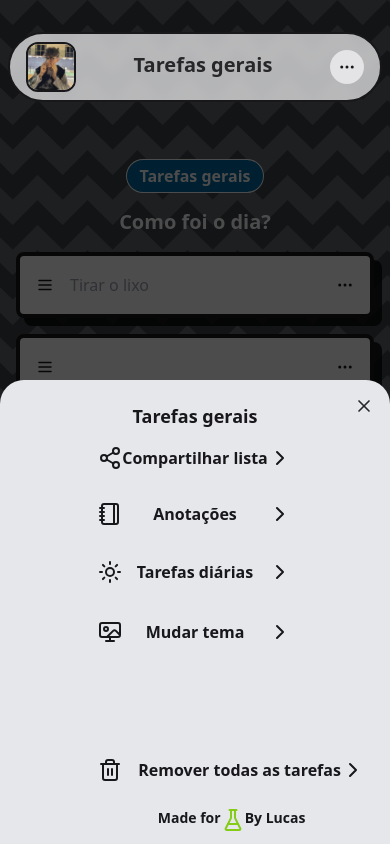
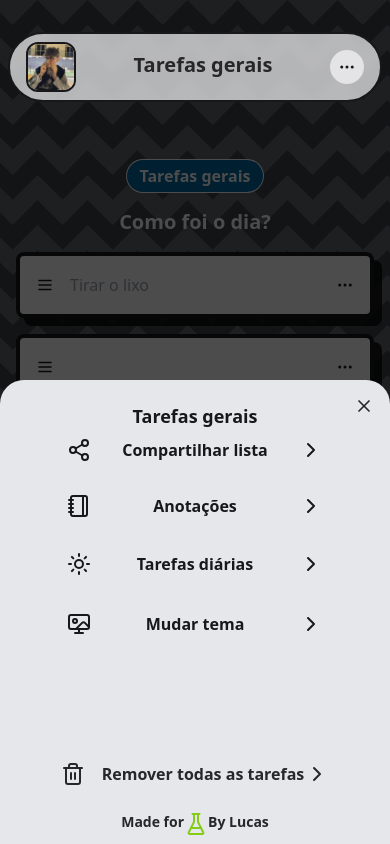
Before and after one commit to rodrigueslucas062/task-manager, a Next.js app: page / in a window 390 px wide. Both pictures are taken after a click on the button 347 px from the left and 67 px from the top of the page. Built offline with nearby package versions, Linux system fonts and the light colour scheme.

Commit message:
♻️📱 Refactoring and adjusting responsiveness

```diff
--- a/src/components/Navbar.jsx
+++ b/src/components/Navbar.jsx
@@ -48,12 +48,13 @@ const Navbar = () => {
                                 <Dialog.Close className="hover:bg-gray-300 p-2 rounded-full absolute top-2 right-2 text-zinc-800">
                                     <X className="size-5" />
                                 </Dialog.Close>
-                                <div className="flex items-center justify-center gap-3 px-2 lg:px-4 py-1.5">
-                                    <div className="rounded-lg mt-4 lg:mt-8 inline-block w-5/6 relative text-zinc-900">
-                                        <div className="flex flex-col items-center justify-center space-y-2">
+                                <div className="flex flex-col items-center justify-center gap-3 px-2 lg:px-4 pt-1.5">
+                                    <div className="rounded-lg mt-4 lg:mt-8 justify-center inline-block w-3/4 lg:w-3/5 relative text-zinc-900">
+                                        <div className='flex justify-center'>
                                             <span className="font-semibold text-zinc-900 text-lg">{notebookText}</span>
-                                            <div className="flex flex-col mt-4 lg:mt-6 space-y-4 lg:space-y-1.5 font-semibold">
-                                                <button className="flex justify-between px-3 rounded-md hover:bg-gray-300 py-2 lg:py-2.5" onClick={handleCopyLink}>
+                                        </div>
+                                        <div className="flex flex-col mt- space-y-4 lg:space-y-1.5 font-semibold">
+                                            <button className="flex justify-between px-3 rounded-md hover:bg-gray-300 py-2 lg:py-3" onClick={handleCopyLink}>
                                                 <Share2 />
                                                 <span>Compartilhar lista</span>
                                                 <ChevronRight />
@@ -63,7 +64,7 @@ const Navbar = () => {
                                                 <span>{notepadText}</span>
                                                 <ChevronRight />
                                             </Link>
-                                                <Link href={'/dailytasks'}  className="flex justify-between px-3 rounded-md hover:bg-gray-300 py-2.5"
+                                            <Link href={'/dailytasks'} className="flex justify-between px-3 rounded-md hover:bg-gray-300 py-2.5"
                                                 onClick={handleToggleTheme} >
                                                 <Sun />
                                                 <span>Tarefas diárias</span>
@@ -75,20 +76,19 @@ const Navbar = () => {
                                                 <span>Mudar tema</span>
                                                 <ChevronRight />
                                             </button>
-                                                <div className="fixed flex flex-col space-y-2 bottom-0">
+                                        </div>
+                                    </div>
+                                </div>
+                                <div className="flex text-zinc-800 font-semibold mt-auto pb-2 w-3/4 lg:w-3/5 mx-auto flex-col space-y-2 bottom-0">
                                     <button className="flex items-center justify-between mb-2 px-3 rounded-md group hover:ring-2 hover:ring-red-600 py-2.5">
-                                                        <Trash2 className="w-6 h-6 group-hover:text-red-600" />
+                                        <Trash2 className="group-hover:text-red-600" />
                                         <span className="flex-grow ml-4 group-hover:text-red-600">Remover todas as tarefas</span>
                                         <ChevronRight className="group-hover:text-red-600" />
                                     </button>
-                                                    <div className="flex justify-center pb-3">
-                                                        <span className="text-sm text-zinc-900 font-semibold">Made for </span>
+                                    <div className="flex justify-center">
+                                        <span className="text-sm">Made for </span>
                                         <FlaskConical className="text-lime-500" />{" "}
-                                                        <span className="text-sm text-zinc-900 font-semibold">By Lucas</span>
-                                                    </div>
-                                                </div>
-                                            </div>
-                                        </div>
+                                        <span className="text-sm">By Lucas</span>
                                     </div>
                                 </div>
                             </Dialog.DialogContent>
```
Lines whose indentation alone changed are shown as unchanged.
